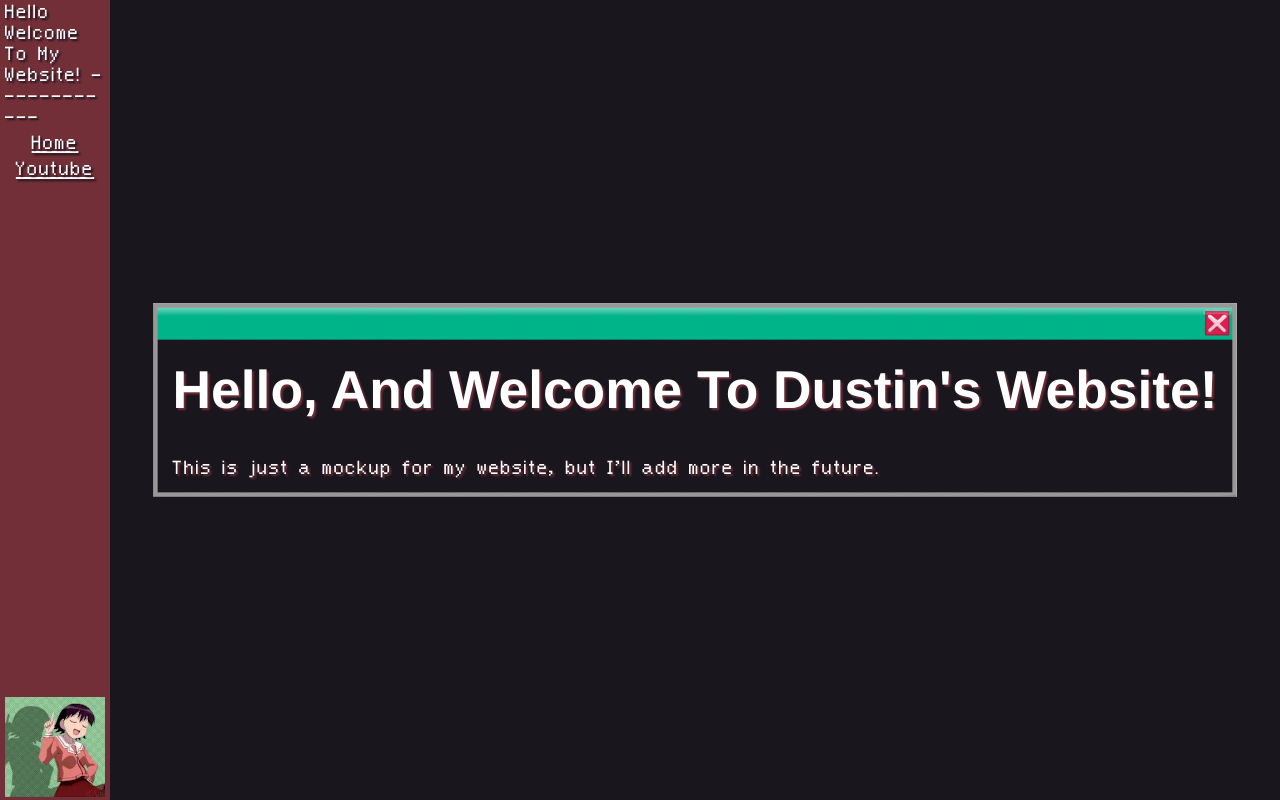
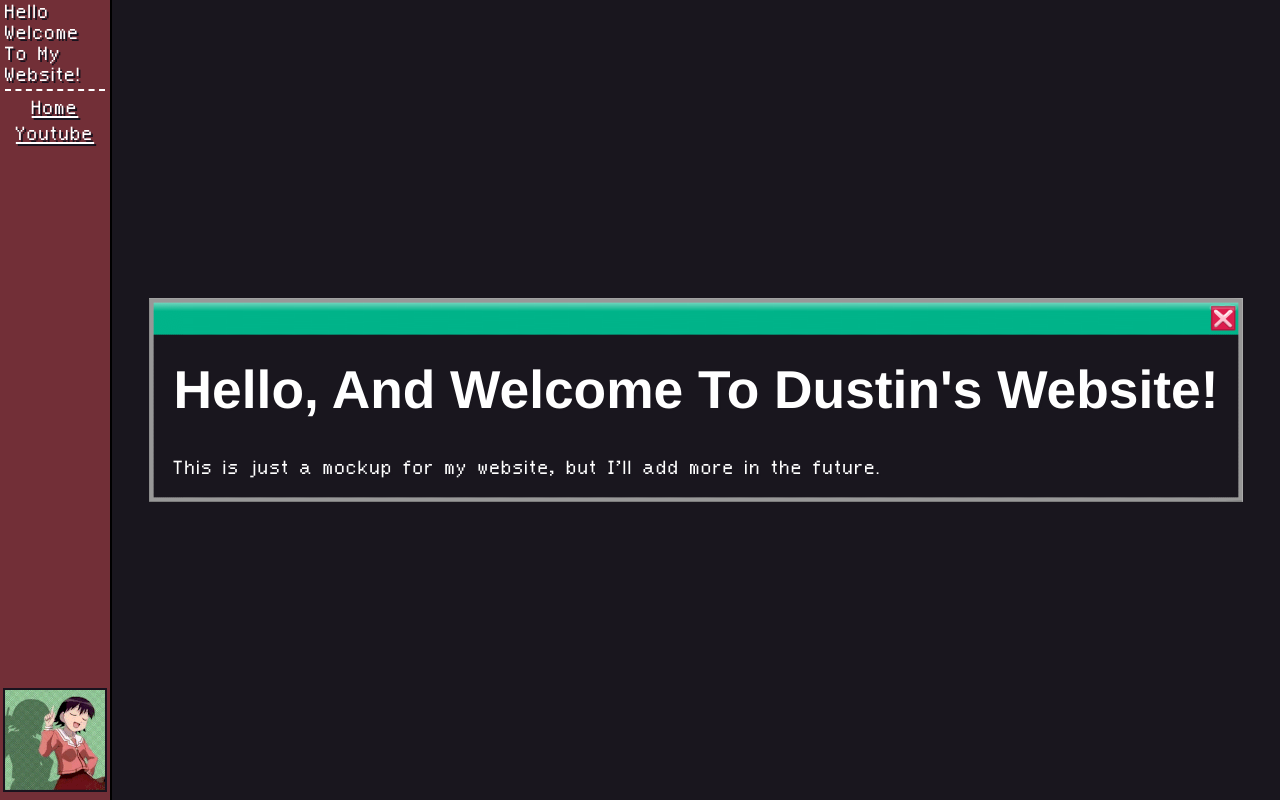
Before and after one commit to dustin4242/my-website, a Nuxt app: page / in a window 1280 px wide. Built offline with nearby package versions, Linux system fonts and the light colour scheme.

Commit message:
changed a few colors

```diff
--- a/app.vue
+++ b/app.vue
@@ -1,6 +1,6 @@
 <template>
 	<div class="page">
-		<sidebar />
+		<sidebar class="sidebar-shadow" />
 		<NuxtPage />
 	</div>
 </template>
--- a/components/sidebar.vue
+++ b/components/sidebar.vue
@@ -2,12 +2,12 @@
 	<div class="seperate">
 		<div class="sidebar">
 			Hello Welcome To My Website!
-			------------
+			<div class="divider" />
 			<a href="/" class="button">Home</a>
 			<a href="https://www.youtube.com/@DudeBroVideos" class="button">Youtube</a>
 		</div>
 		<a href="https://youtu.be/488YxXFIpz8">
-			<NuxtImg src="/caprininha.gif" />
+			<NuxtImg src="/caprininha.gif" class="cap" />
 		</a>
 	</div>
 </template>
@@ -26,8 +26,9 @@
 	background-color: #722f37;
 
 	color: white;
-	text-shadow: #19131e 2px 2px 2px;
+	text-shadow: #19131e 2px 2px;
 	overflow-x: scroll;
+	border-right: solid black 2px;
 }
 
 .sidebar {
@@ -37,6 +38,11 @@
 	gap: 5px;
 }
 
+.divider {
+	border-top: dashed 2px;
+	width: 100%
+}
+
 .button {
 	color: white;
 }
@@ -44,4 +50,9 @@
 .end {
 	width: 100%
 }
+
+.cap {
+	border: solid #19131e 2px;
+	margin-bottom: 5px
+}
 </style>
--- a/pages/index.vue
+++ b/pages/index.vue
@@ -17,15 +17,15 @@
 	width: 100%;
 	background-color: #19161e;
 	color: white;
-	text-shadow: #722f37 2px 2px 2px;
 }
 
 .window {
 	margin: 10px;
-	padding: 20px;
+	padding: 25px;
 	text-wrap: balance;
 	border-image-source: url("/window.png");
 	border-image-slice: 37 34 5;
 	border-image-width: 37px 34px 5px 34px;
+	text-shadow: #19161e 2px 2px;
 }
 </style>
```
